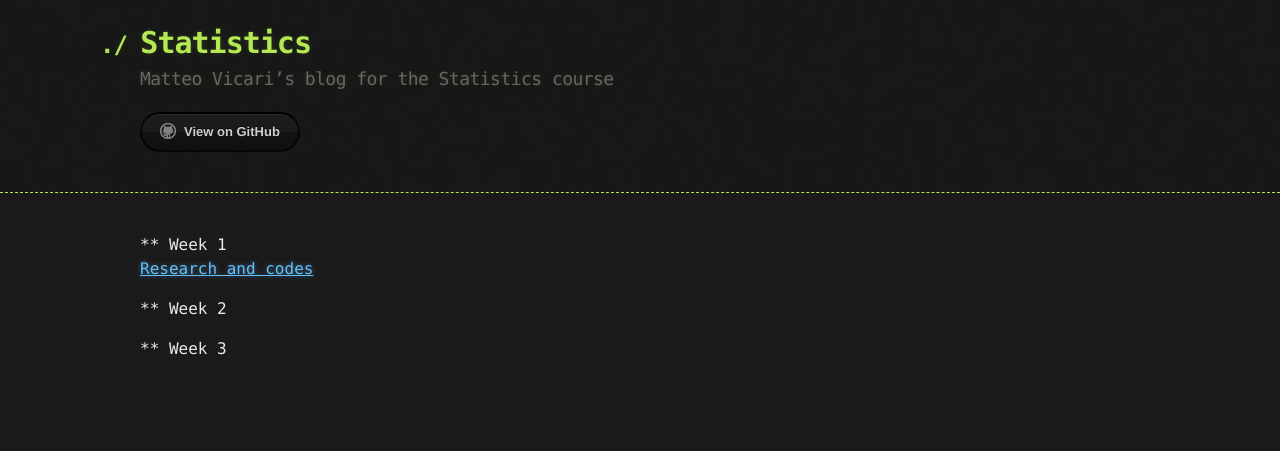
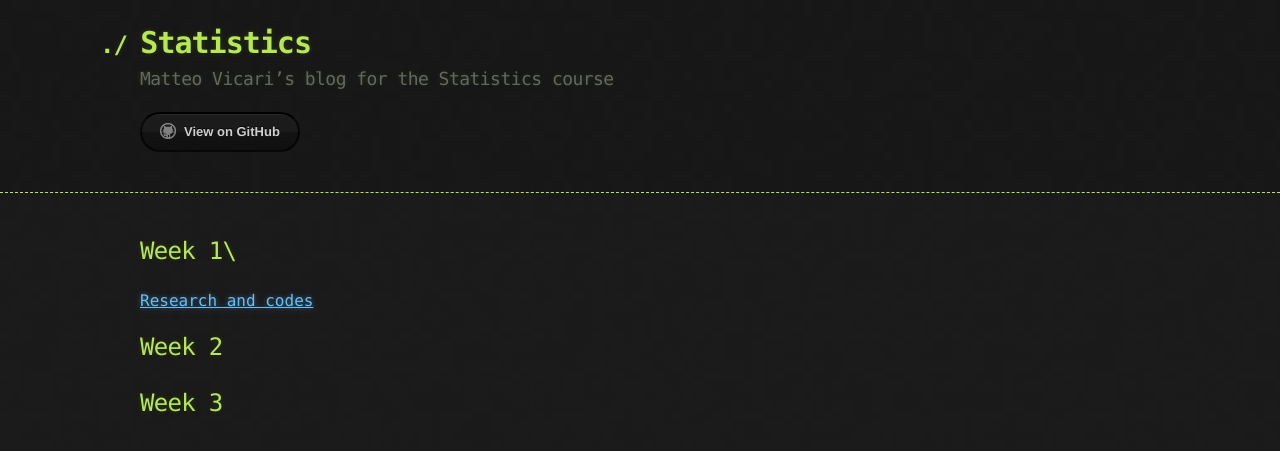
Before and after one commit to Videars/Statistics, a Jekyll site: the page built from index.md, in a window 1280 px wide. Shown: the top 451 px of the page. Built offline with Jekyll 4.4.1, drawn with Linux system fonts in a browser that asks for light colours; our own code applies the rules of GitHub Pages for plain Markdown files.

```diff
--- a/index.md
+++ b/index.md
@@ -1,7 +1,7 @@
-** Week 1\
+## Week 1\
 [Research and codes](https://github.com/Videars/Statistics/blob/main/Week1/Research.md)
 
-** Week 2
+## Week 2
 
 
-** Week 3
+## Week 3
```
